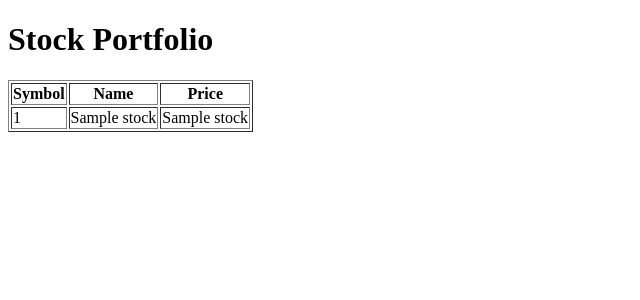
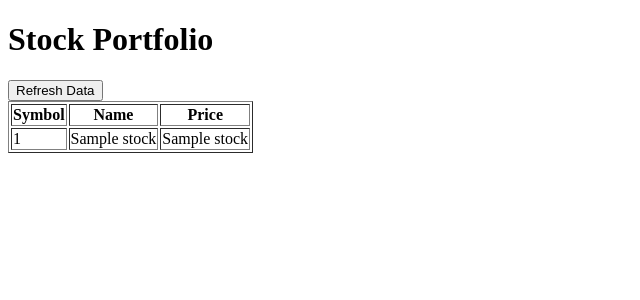
Before and after one commit to Negin228/Stock-Price-Tracker, a Flask app: template templates/index.html in a window 1280 px wide. Shown: the top 300 px of the page, without its empty margins (0-640 px from the left). Run offline with Flask 3, Linux system fonts and the light colour scheme; the template is opened without the code that fills it: most values are stand-ins (such as "Sample title", 1, 10 or a date in 2020).

Commit message:
Update index.html

```diff
--- a/templates/index.html
+++ b/templates/index.html
@@ -7,6 +7,7 @@
 </head>
 <body>
     <h1>Stock Portfolio</h1>
+    <button id="refresh-button">Refresh Data</button>
     <table border="1">
         <tr>
             <th>Symbol</th>
@@ -21,5 +22,25 @@
         </tr>
         {% endfor %}
     </table>
+    <script>
+        document.getElementById('refresh-button').addEventListener('click', function() {
+            fetch('/refresh')
+                .then(response => response.json())
+                .then(data => {
+                    // Replace the table rows with new data
+                    const table = document.querySelector('table');
+                    while (table.rows.length > 1) {
+                        table.deleteRow(1);
+                    }
+                    data.forEach(stock => {
+                        const row = table.insertRow();
+                        row.insertCell(0).textContent = stock.symbol;
+                        row.insertCell(1).textContent = stock.name;
+                        row.insertCell(2).textContent = stock.price;
+                    });
+                })
+                .catch(error => console.error('Error:', error));
+        });
+    </script>
 </body>
 </html>
```
